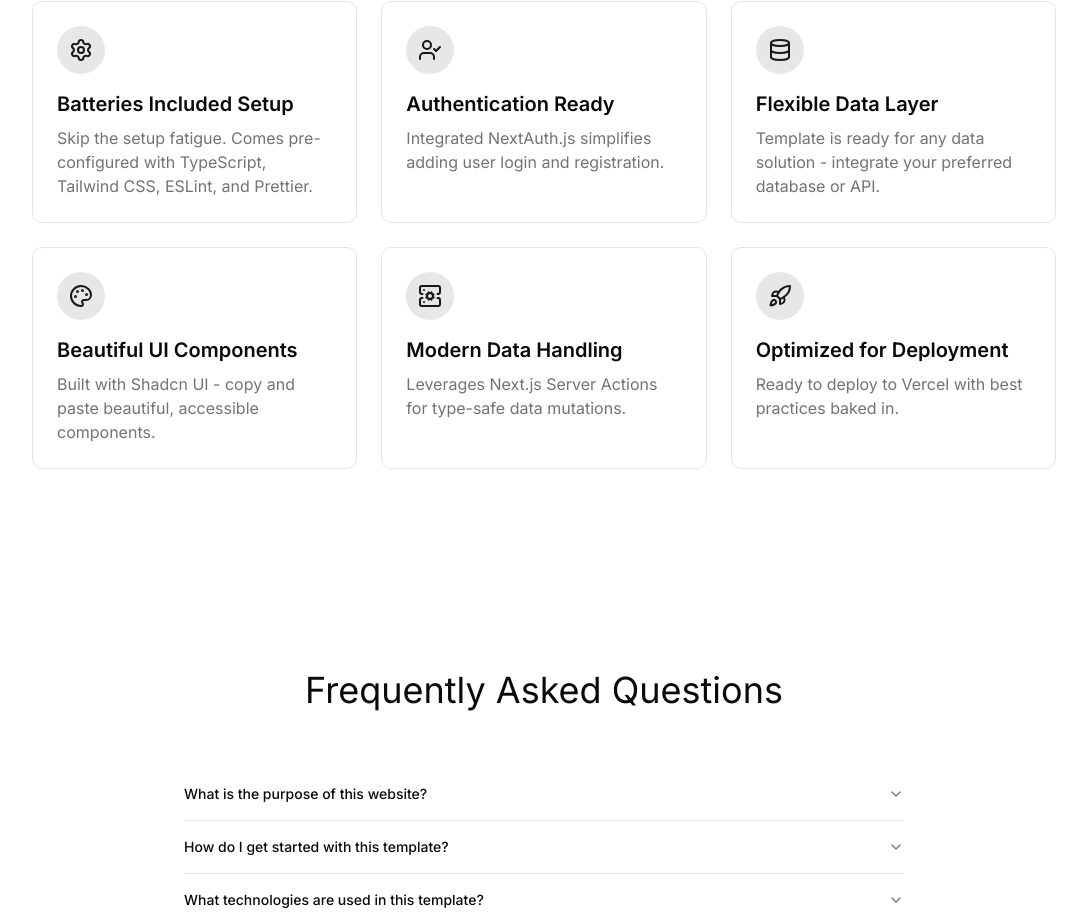
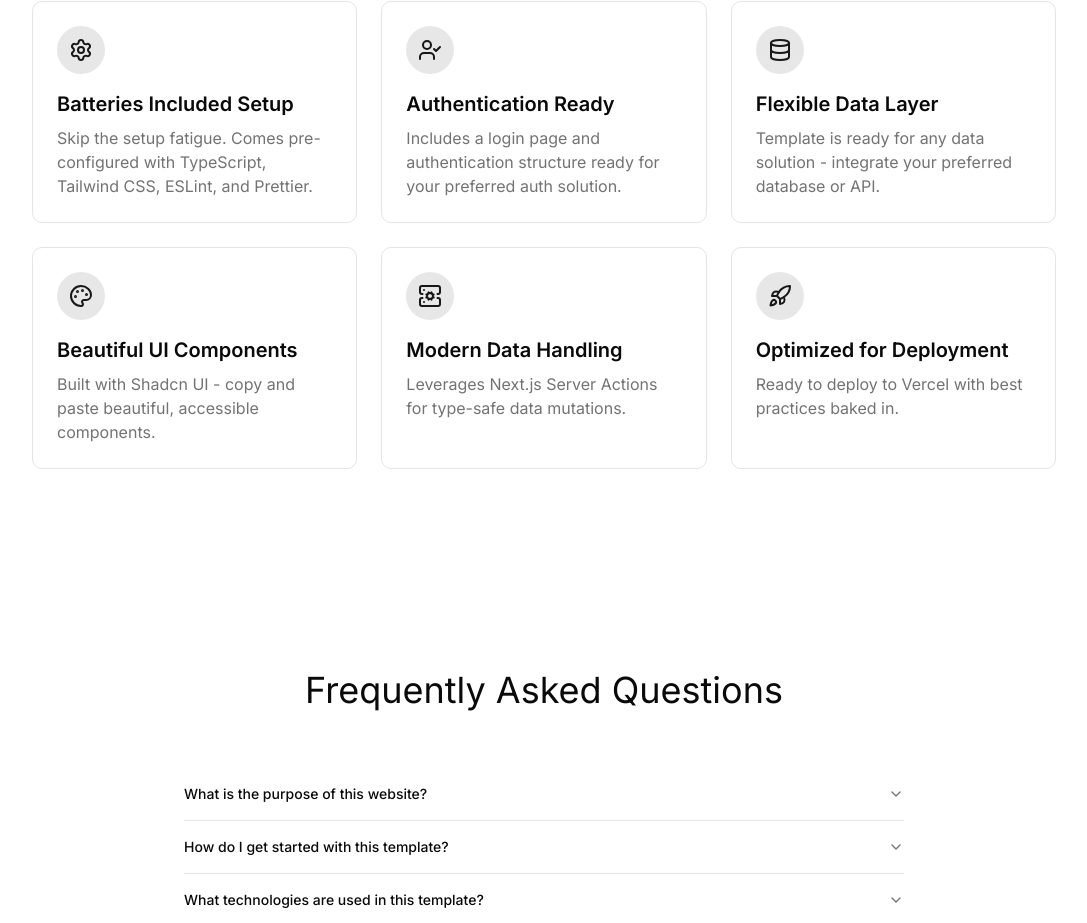
Before and after one commit to eddedd88/nextjs-template, a Next.js app: page / in a window 1280 px wide. Shown: the part 1894-2817 px from the top of the page, without its empty margins (96-1183 px from the left). Built offline with nearby package versions, Linux system fonts and the light colour scheme.

Commit message:
fix: update FeaturesSection description for clarity on authentication options

```diff
--- a/src/app/(website)/_components/features-section.tsx
+++ b/src/app/(website)/_components/features-section.tsx
@@ -34,7 +34,7 @@ export function FeaturesSection() {
         />
         <FeatureCard
           title='Authentication Ready'
-          description='Integrated NextAuth.js simplifies adding user login and registration.'
+          description='Includes a login page and authentication structure ready for your preferred auth solution.'
           icon={<UserCheck className='size-6' />}
         />
         <FeatureCard
```
Also changed, not shown: 1 other file (tests, documents, lock files or other folders).
